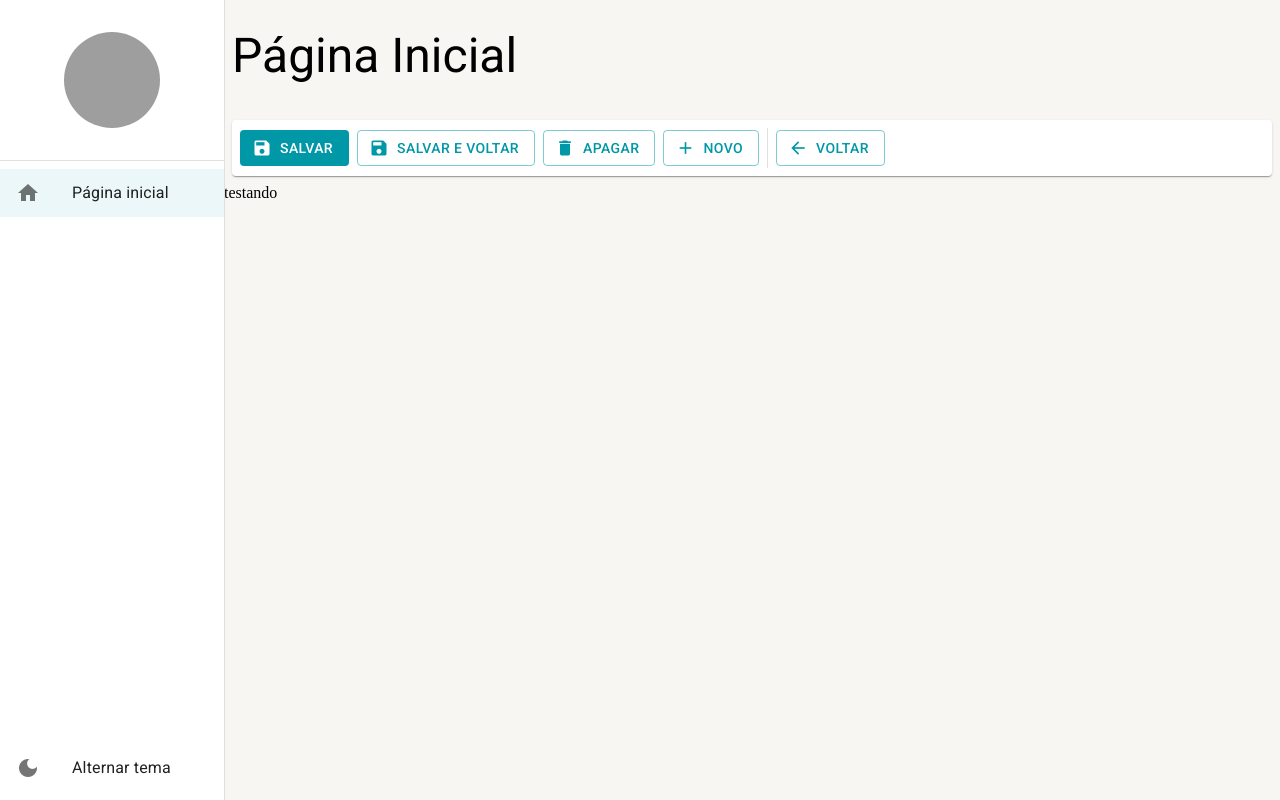
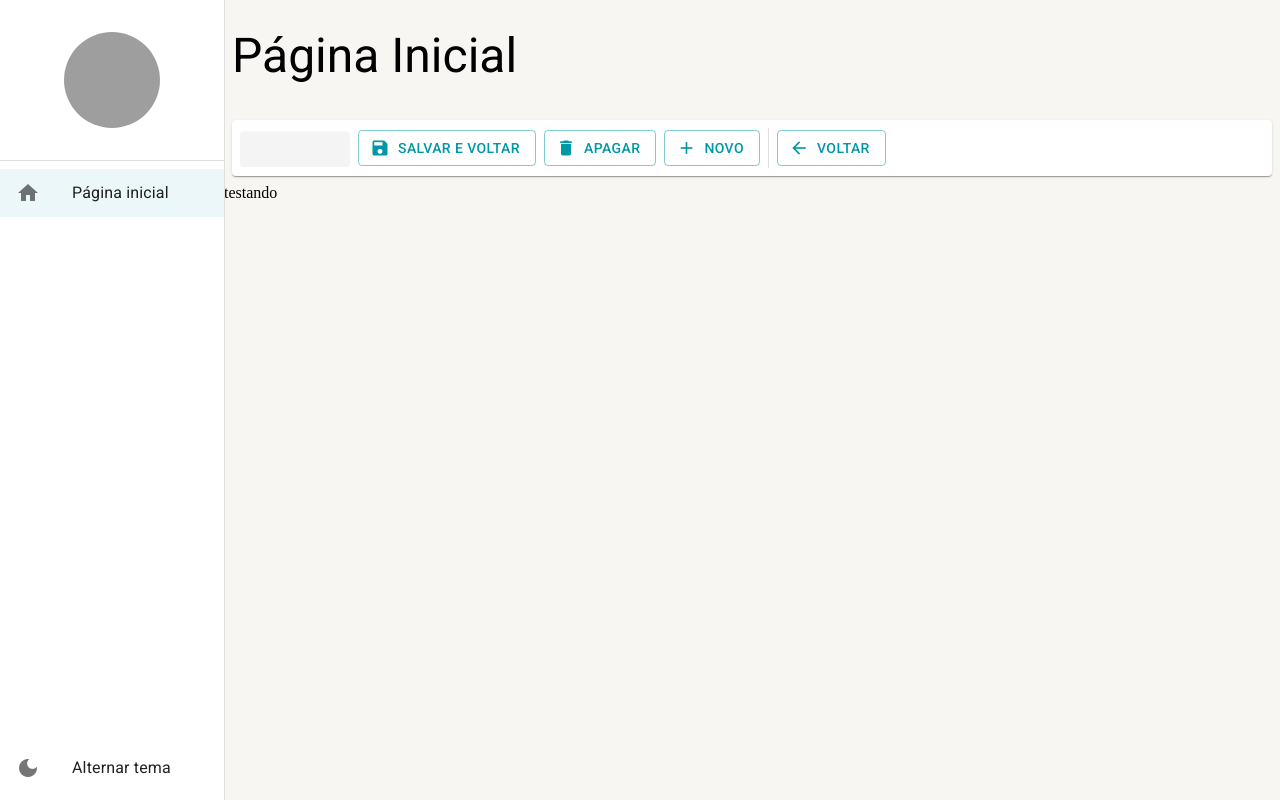
Before and after one commit to devLucasMoraes/curso-react-mui-typescript, a React (Create React App) app: page /pagina-inicial in a window 1280 px wide. Built offline with nearby package versions, Linux system fonts and the light colour scheme; grey boxes are pictures that could not be loaded.

Commit message:
Feat: adicionado skeleton do material UI

```diff
--- a/src/pages/dashboard/Dashboard.tsx
+++ b/src/pages/dashboard/Dashboard.tsx
@@ -7,7 +7,7 @@ export const Dashboard = () => {
         <LayoutBaseDePagina
             titulo='Página Inicial'
             barraDeFerramentas={(
-                <FerramentasDeDetalhe/>
+                <FerramentasDeDetalhe mostrarBotaoSalvarEVoltar mostrarBotaoSalvarCarregando/>
             )}
         >
             testando
--- a/src/shared/components/ferramentas-de-detalhe/FerramentasDeDetalhe.tsx
+++ b/src/shared/components/ferramentas-de-detalhe/FerramentasDeDetalhe.tsx
@@ -1,6 +1,43 @@
-import { Box, Button, Divider, Icon, Paper, useTheme } from '@mui/material';
+import { Box, Button, Divider, Icon, Paper, Skeleton, useTheme } from '@mui/material';
 
-export const FerramentasDeDetalhe: React.FC = () => {
+
+interface IFerramentasDeDetalheProps {
+    textoBotaoNovo?: string;
+    mostrarBotaoNovo?: boolean;
+    mostrarBotaoVoltar?: boolean;
+    mostrarBotaoApagar?: boolean;
+    mostrarBotaoSalvar?: boolean;
+    mostrarBotaoSalvarEVoltar?: boolean;
+    aoClicaeEmNovo?: () => void;
+    aoClicaeEmVoltar?: () => void;
+    aoClicaeEmApagar?: () => void;
+    aoClicaeEmSalvar?: () => void;
+    aoClicaeEmSalvarEVoltar?: () => void;
+    mostrarBotaoNovoCarregando?: boolean;
+    mostrarBotaoVoltarCarregando?: boolean;
+    mostrarBotaoApagarCarregando?: boolean;
+    mostrarBotaoSalvarCarregando?: boolean;
+    mostrarBotaoSalvarEVoltarCarregando?: boolean;
+}
+
+export const FerramentasDeDetalhe: React.FC<IFerramentasDeDetalheProps> = ({
+    textoBotaoNovo = 'Novo',
+    aoClicaeEmApagar,
+    aoClicaeEmNovo,
+    aoClicaeEmSalvar,
+    aoClicaeEmSalvarEVoltar,
+    aoClicaeEmVoltar,
+    mostrarBotaoApagar = true,
+    mostrarBotaoSalvar = true,
+    mostrarBotaoVoltar = true,
+    mostrarBotaoNovo = true,
+    mostrarBotaoSalvarEVoltar = false,
+    mostrarBotaoNovoCarregando = false,
+    mostrarBotaoVoltarCarregando = false,
+    mostrarBotaoApagarCarregando = false,
+    mostrarBotaoSalvarCarregando = false,
+    mostrarBotaoSalvarEVoltarCarregando = false
+}) => {
 
     const theme = useTheme();
 
@@ -15,39 +52,70 @@ export const FerramentasDeDetalhe: React.FC = () => {
             gap={1}
             alignItems='center'
         >
+            {(mostrarBotaoSalvar && !mostrarBotaoSalvarCarregando) && (
                 <Button
                     color='primary'
                     disableElevation
                     variant='contained'
                     startIcon={<Icon>save</Icon>}
+                    onClick={aoClicaeEmSalvar}
                 >SALVAR</Button>
+            )}
+
+            {mostrarBotaoSalvarCarregando && (<Skeleton width={110} height={60} />)}
+
+            {(mostrarBotaoSalvarEVoltar && !mostrarBotaoSalvarEVoltarCarregando) && (
                 <Button
                     color='primary'
                     disableElevation
                     variant='outlined'
                     startIcon={<Icon>save</Icon>}
+                    onClick={aoClicaeEmSalvarEVoltar}
                 >SALVAR E VOLTAR</Button>
+            )}
+
+            {mostrarBotaoSalvarEVoltarCarregando && (<Skeleton width={180} height={60} />)}
+
+            {(mostrarBotaoApagar && !mostrarBotaoApagarCarregando) && (
                 <Button
                     color='primary'
                     disableElevation
                     variant='outlined'
                     startIcon={<Icon>delete</Icon>}
+                    onClick={aoClicaeEmApagar}
                 >APAGAR</Button>
+            )}
+
+            {mostrarBotaoApagarCarregando && (<Skeleton width={110} height={60} />)}
+
+
+            {(mostrarBotaoNovo && !mostrarBotaoNovoCarregando) && (
                 <Button
                     color='primary'
                     disableElevation
                     variant='outlined'
                     startIcon={<Icon>add</Icon>}
-            >NOVO</Button>
+                    onClick={aoClicaeEmNovo}
+                >{textoBotaoNovo}</Button>
+            )}
+
+            {mostrarBotaoNovoCarregando && (<Skeleton width={110} height={60} />)}
+
 
             <Divider variant='middle' orientation='vertical' />
 
+            {(mostrarBotaoVoltar && !mostrarBotaoVoltarCarregando) && (
                 <Button
                     color='primary'
                     disableElevation
                     variant='outlined'
                     startIcon={<Icon>arrow_back</Icon>}
+                    onClick={aoClicaeEmVoltar}
                 >VOLTAR</Button>
+            )}
+
+            {mostrarBotaoVoltarCarregando && (<Skeleton width={110} height={60} />)}
+
         </Box>
     );
 };
```
Lines whose indentation alone changed are shown as unchanged.
